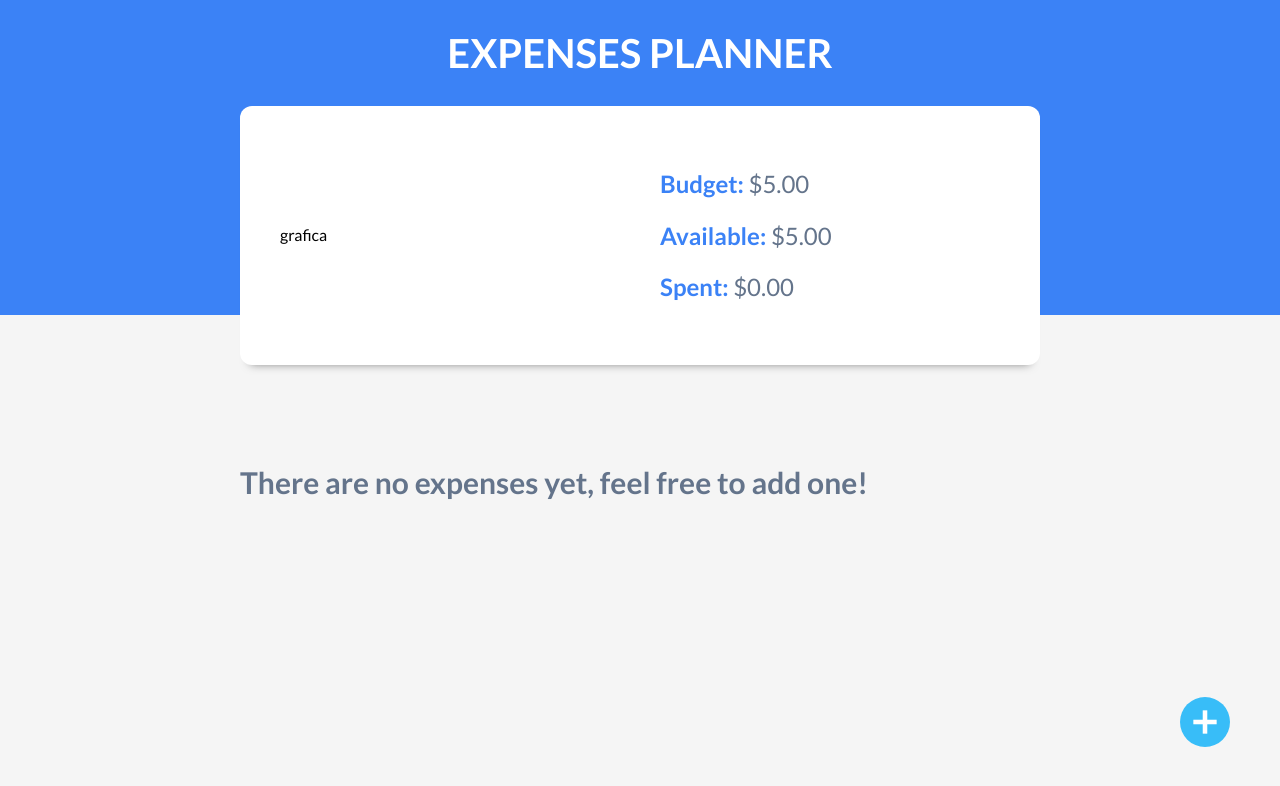
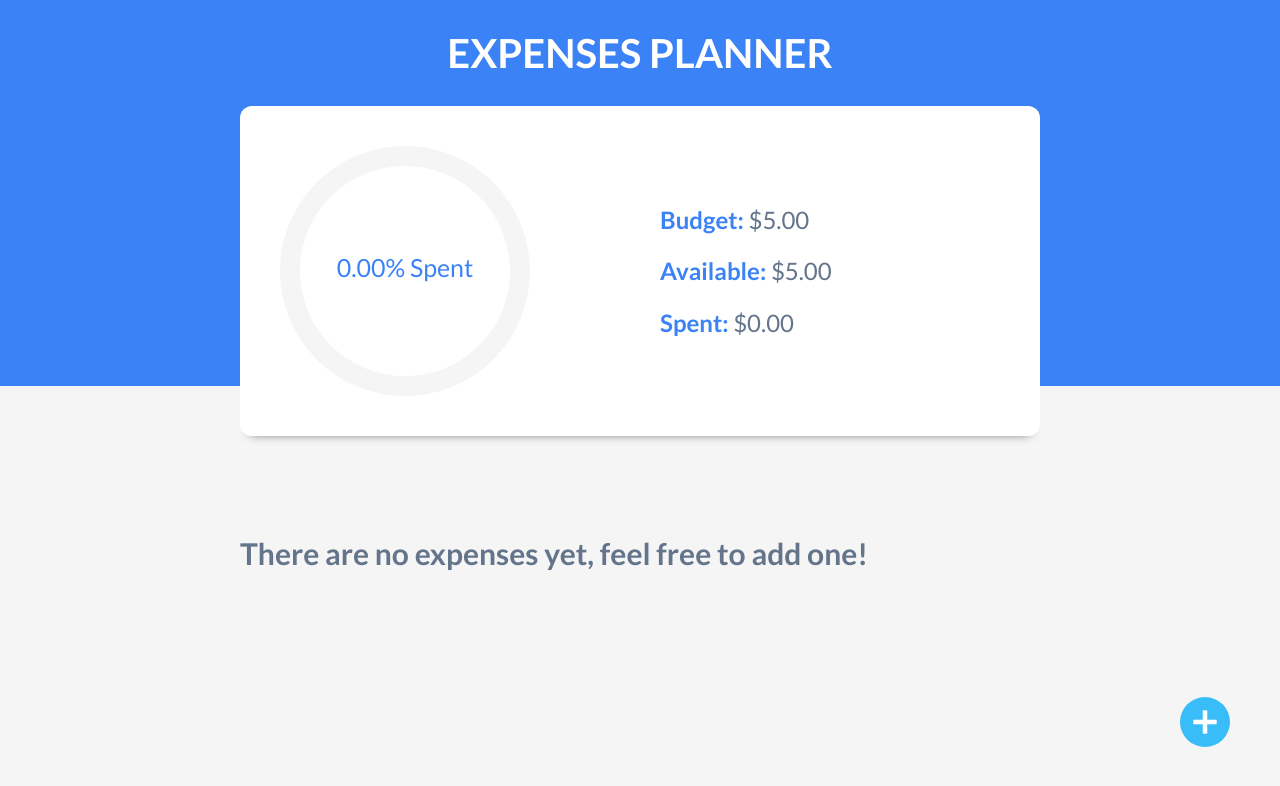
Before and after one commit to Tozarf/Budget-Manager, a React (Vite) app: page / in a window 1280 px wide. Both pictures are taken after typing "5" into the empty fields and a click on the input "Add". Shown: the top 786 px of the page. Built offline with nearby package versions, Linux system fonts and the light colour scheme.

Commit message:
local storage implemented

```diff
--- a/package.json
+++ b/package.json
@@ -9,6 +9,7 @@
   "dependencies": {
     "prop-types": "^15.8.0",
     "react": "^17.0.2",
+    "react-circular-progressbar": "^2.0.4",
     "react-dom": "^17.0.2",
     "react-swipeable-list": "^1.5.0"
   },
--- a/src/App.jsx
+++ b/src/App.jsx
@@ -5,15 +5,19 @@ import { Modal } from "./components/Modal";
 import { generateId } from "./helpers";
 import NewExpenseIcon from "./img/nuevo-gasto.svg";
 function App() {
-    const [budget, setBudget] = useState("");
+    const [budget, setBudget] = useState(localStorage.getItem("budget") ?? "");
+    const [expenses, setExpenses] = useState(
+        localStorage.getItem("expenses")
+            ? JSON.parse(localStorage.getItem("expenses"))
+            : []
+    );
+
     const [isValidBudget, setIsValidBudget] = useState(false);
 
     const [modal, setModal] = useState(false);
     const [animateModal, setAnimateModal] = useState(false);
 
     const [expenseEdit, setExpenseEdit] = useState({});
-
-    const [expenses, setExpenses] = useState([]);
 
     useEffect(() => {
         if (Object.keys(expenseEdit).length > 0) {
@@ -23,6 +27,21 @@ function App() {
             }, 500);
         }
     }, [expenseEdit]);
+
+    useEffect(() => {
+        Number(localStorage.setItem("budget", budget) ?? 0);
+    }, [budget]);
+
+    useEffect(() => {
+        localStorage.setItem("expenses", JSON.stringify(expenses)) ?? [];
+    }, [expenses]);
+
+    useEffect(() => {
+        const localStorageBudget = Number(localStorage.getItem("budget") ?? 0);
+        if (localStorageBudget > 0) {
+            setIsValidBudget(true);
+        }
+    }, []);
 
     const handleNewExpense = () => {
         setModal(true);
@@ -38,6 +57,7 @@ function App() {
                 mappedExpense.id === expense.id ? expense : mappedExpense
             );
             setExpenses(updatedExpenses);
+            setExpenseEdit({});
         } else {
             expense.id = generateId();
             expense.date = Date.now();
@@ -92,6 +112,7 @@ function App() {
                     setAnimateModal={setAnimateModal}
                     saveExpense={saveExpense}
                     expenseEdit={expenseEdit}
+                    setExpenseEdit={setExpenseEdit}
                 />
             )}
         </div>
--- a/src/components/BudgetControl.jsx
+++ b/src/components/BudgetControl.jsx
@@ -1,6 +1,8 @@
 import { useEffect, useState } from "react";
-
+import { buildStyles, CircularProgressbar } from "react-circular-progressbar";
+import "react-circular-progressbar/dist/styles.css";
 export const BudgetControl = ({ budget, expenses }) => {
+    const [percentage, setPercentage] = useState(0);
     const [available, setAvailable] = useState(0);
     const [spent, setSpent] = useState(0);
 
@@ -10,8 +12,16 @@ export const BudgetControl = ({ budget, expenses }) => {
             0
         );
         const totalAvailable = budget - totalSpent;
+        const newPercentage = (
+            ((budget - totalAvailable) / budget) *
+            100
+        ).toFixed(2);
         setSpent(totalSpent);
         setAvailable(totalAvailable);
+
+        setTimeout(() => {
+            setPercentage(newPercentage);
+        }, 1000);
     }, [expenses]);
 
     const budgetFormat = (quantity) => {
@@ -23,7 +33,18 @@ export const BudgetControl = ({ budget, expenses }) => {
 
     return (
         <div className="contenedor-presupuesto contenedor sombra dos-columnas">
-            <div>grafica</div>
+            <div>
+                <CircularProgressbar
+                    styles={buildStyles({
+                        pathColor: "#3B82F6",
+                        trailColor: "#F5F5F5",
+                        pathTransition: 0.5,
+                        textColor: "#3B82F6",
+                    })}
+                    value={percentage}
+                    text={`${percentage}% Spent`}
+                />
+            </div>
             <div className="contenido-presupuesto">
                 <p>
                     <span>Budget: </span> {budgetFormat(budget)}
--- a/src/components/Modal.jsx
+++ b/src/components/Modal.jsx
@@ -8,6 +8,7 @@ export const Modal = ({
     setAnimateModal,
     saveExpense,
     expenseEdit,
+    setExpenseEdit,
 }) => {
     const [msg, setMsg] = useState("");
     const [name, setName] = useState("");
@@ -36,12 +37,13 @@ export const Modal = ({
             }, 3000);
             return;
         }
+
         saveExpense({ name, quantity, category, id, date });
     };
 
     const hideModal = () => {
         setAnimateModal(false);
-
+        setExpenseEdit({});
         setTimeout(() => {
             setModal(false);
         }, 500);
```
Also changed, not shown: 1 other file (tests, documents, lock files or other folders).
